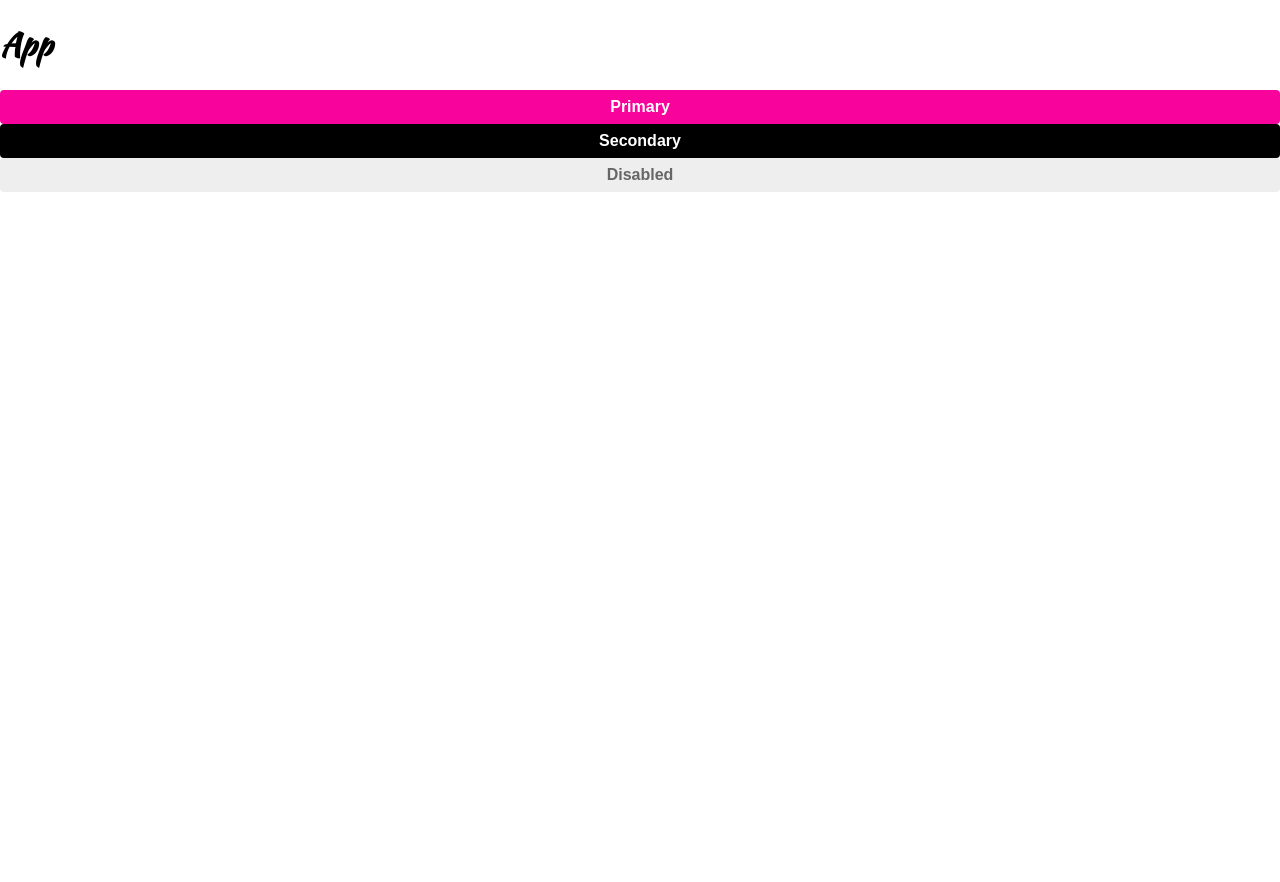
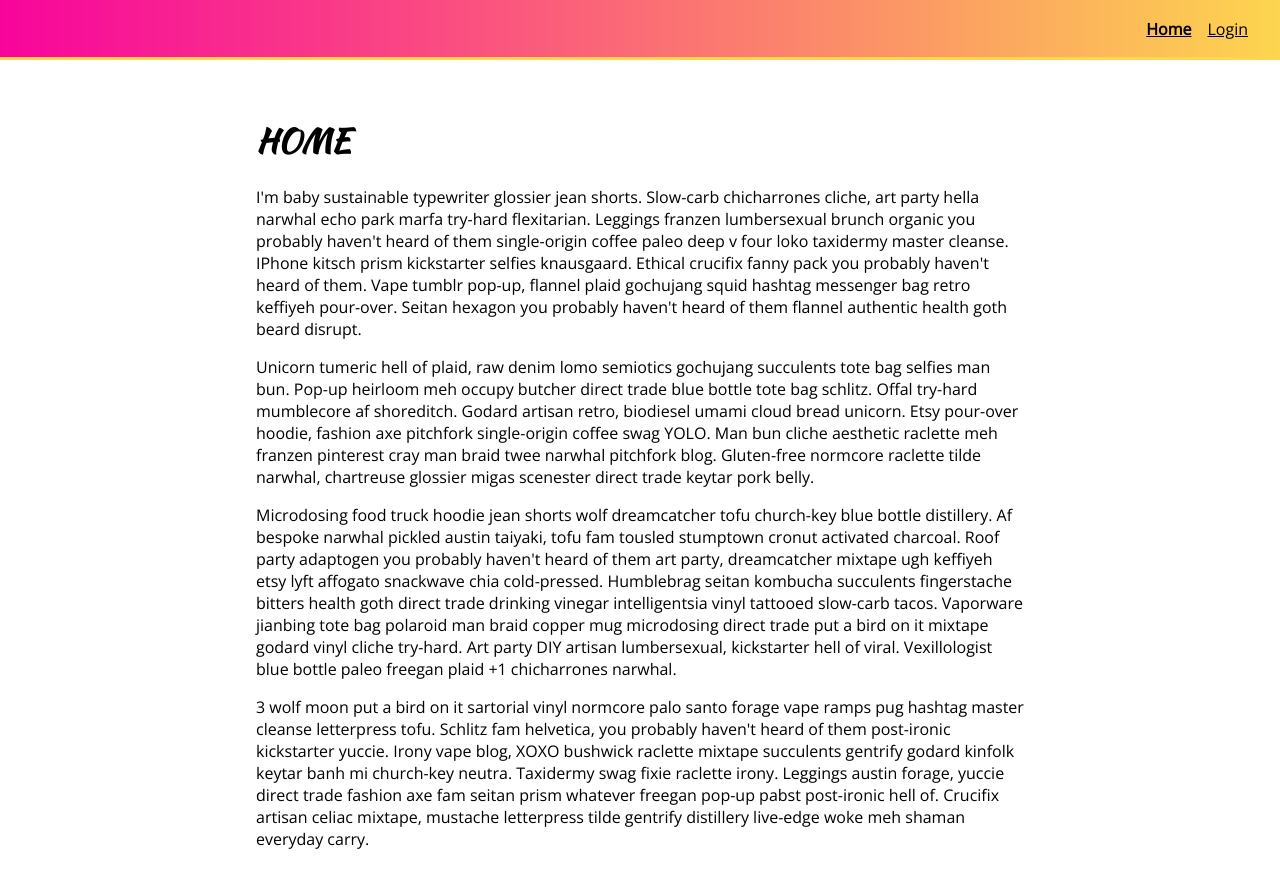
Before and after one commit to JayoonKoo/styled-components-storybook, a React (Create React App) app: page / in a window 1280 px wide. Before the commit the page ends 821 px from the top, so only its background shows below. Built offline with nearby package versions, Linux system fonts and the light colour scheme.

Commit message:
feat: 공통 + page

```diff
--- a/package.json
+++ b/package.json
@@ -8,6 +8,7 @@
     "@testing-library/user-event": "^12.1.10",
     "react": "^17.0.2",
     "react-dom": "^17.0.2",
+    "react-router-dom": "5",
     "react-scripts": "4.0.3",
     "styled-components": "^5.3.3",
     "web-vitals": "^1.0.1"
@@ -55,9 +56,9 @@
     "@storybook/node-logger": "^6.3.12",
     "@storybook/preset-create-react-app": "^3.2.0",
     "@storybook/react": "^6.3.12",
-		"storybook-addon-jsx": "^7.3.14"
+    "storybook-addon-jsx": "^7.3.14"
   },
-	"resolutions": {
+  "resolutions": {
     "babel-loader": "8.1.0"
   }
 }
--- a/public/index.html
+++ b/public/index.html
@@ -31,6 +31,12 @@
       href="https://fonts.googleapis.com/css2?family=Kaushan+Script&display=swap"
       rel="stylesheet"
     />
+    <link rel="preconnect" href="https://fonts.googleapis.com" />
+    <link rel="preconnect" href="https://fonts.gstatic.com" crossorigin />
+    <link
+      href="https://fonts.googleapis.com/css2?family=Open+Sans&display=swap"
+      rel="stylesheet"
+    />
   </head>
   <body>
     <noscript>You need to enable JavaScript to run this app.</noscript>
--- a/src/components/App.js
+++ b/src/components/App.js
@@ -1,5 +1,7 @@
-import {Button} from "components/common";
 import {createGlobalStyle} from 'styled-components'
+import {BrowserRouter, Switch, Route} from 'react-router-dom'
+import Home from './pages/Home';
+import Login from './pages/Login';
 
 const GlobalStyle = createGlobalStyle`
 	body {
@@ -15,18 +17,12 @@ function App() {
   return (
 		<>
 			<GlobalStyle />
-			<h1>
-				App
-			</h1>
-			<Button>
-				Primary
-			</Button>
-			<Button secondary>
-				Secondary
-			</Button>
-			<Button disabled>
-				Disabled
-			</Button>
+			<BrowserRouter>
+				<Switch>
+					<Route path='/login' component={Login} />
+					<Route path='/' component={Home} />
+				</Switch>
+			</BrowserRouter>
 		</>
   );
 }
--- /dev/null
+++ b/src/components/common/Header.js
@@ -0,0 +1,94 @@
+import React, { useState } from "react";
+import { Link as ReactRouterDomLink, useLocation } from "react-router-dom";
+import styled from "styled-components";
+
+const Link = ({isActive, children, ...props}) => {
+	return (
+		<ReactRouterDomLink {...props} >
+			{children}
+		</ReactRouterDomLink>
+	)
+}
+
+const Header = () => {
+	const {pathname} = useLocation()
+	const [menuOpen, setMenuOpen] = useState(false);
+  return (
+    <HeaderWrapper>
+			<MovileMenuIcon onClick={() => setMenuOpen(m => !m)}>
+				<div />
+				<div />
+				<div />
+			</MovileMenuIcon>
+      <Menu open={menuOpen}>
+        <StyledLink isActive={pathname === "/"} to="/">Home</StyledLink>
+        <StyledLink isActive={pathname === "/login"} to="/login">Login</StyledLink>
+      </Menu>
+    </HeaderWrapper>
+  );
+};
+
+const HeaderWrapper = styled.header`
+  height: 60px;
+  width: 100%;
+  box-sizing: border-box;
+  display: flex;
+  padding: 0 16px;
+  position: fixed;
+  top: 0;
+  background-image: linear-gradient(to right, #f8049c, #fdd54f);
+	border-bottom: 3px solid #fdd54f;
+`;
+
+const Menu = styled.nav`
+  display: ${p => p.open ? 'block' : 'none'};
+	font-family: 'Open Sans';
+	position: absolute;
+	width: 100%;
+	top: 60px;
+	left: 0;
+	padding: 8px;
+	box-sizing: border-box;
+	border-bottom: 3px solid #fdd54f;
+	background-color: white;
+
+	@media(min-width: 768px) {
+		display: flex;
+		background: none;
+		left: initial;
+		top: initial;
+		position: relative;
+		width: initial;
+		border-bottom: none;
+		margin: auto 0 auto auto;
+	}
+`;
+
+const StyledLink = styled(Link)`
+	padding: 4px 8px;
+	display: block;
+	text-align: center;
+	box-sizing: border-box;
+	margin: auto 0;
+	font-weight: ${p => p.isActive? "700" : ""};
+	color: black;
+`
+
+const MovileMenuIcon = styled.div`
+	margin: auto 0 auto auto;
+	width: 25px;
+	min-width: 25px;
+	padding: 5px;
+	>div {
+		height: 3px;
+		background: black;
+		margin: 5px 0;
+		width: 100%;
+	}
+
+	@media (min-width: 768px) {
+		display: none;
+	}
+`
+
+export {Header};
--- /dev/null
+++ b/src/components/common/Inpupt.js
@@ -0,0 +1,15 @@
+import styled from 'styled-components'
+
+const Input = styled.input`
+	padding: 4px 8px;
+	border: 1px solid #ccc;
+	border-radius: 4px;
+	font-size: 1em;
+	font-family: 'Open Sans';
+	margin-bottom: 8px;
+	width: 100%;
+	box-sizing: border-box;
+	height: 40px;
+`
+
+export {Input}
--- /dev/null
+++ b/src/components/common/PageLayout.js
@@ -0,0 +1,27 @@
+import styled from 'styled-components'
+import {Header} from 'components/common'
+
+const Content = styled.main`
+	max-width: 800px;
+	margin: 80px auto 0 auto;
+	padding: 16px;
+	box-sizing: border-box;
+	font-family: 'Open Sans';
+
+	h1, h2, h3, h4, h5, h6 {
+		font-family: 'Kaushan Script';
+	}
+`
+
+const PageLayout = ({children}) => {
+	return (
+		<>
+			<Header />
+			<Content>
+				{children}
+			</Content>
+		</>
+	)
+}
+
+export default PageLayout
--- a/src/components/common/index.js
+++ b/src/components/common/index.js
@@ -1 +1,4 @@
 export * from "./Button"
+export * from './PageLayout'
+export * from './Header'
+export * from './Inpupt'
--- /dev/null
+++ b/src/components/pages/Home.js
@@ -0,0 +1,59 @@
+import PageLayout from "components/common/PageLayout";
+import React from "react";
+
+const Home = () => {
+  return (
+    <PageLayout>
+      <h1>HOME</h1>
+      <p>
+        I'm baby sustainable typewriter glossier jean shorts. Slow-carb
+        chicharrones cliche, art party hella narwhal echo park marfa try-hard
+        flexitarian. Leggings franzen lumbersexual brunch organic you probably
+        haven't heard of them single-origin coffee paleo deep v four loko
+        taxidermy master cleanse. IPhone kitsch prism kickstarter selfies
+        knausgaard. Ethical crucifix fanny pack you probably haven't heard of
+        them. Vape tumblr pop-up, flannel plaid gochujang squid hashtag
+        messenger bag retro keffiyeh pour-over. Seitan hexagon you probably
+        haven't heard of them flannel authentic health goth beard disrupt.
+      </p>
+      <p>
+        Unicorn tumeric hell of plaid, raw denim lomo semiotics gochujang
+        succulents tote bag selfies man bun. Pop-up heirloom meh occupy butcher
+        direct trade blue bottle tote bag schlitz. Offal try-hard mumblecore af
+        shoreditch. Godard artisan retro, biodiesel umami cloud bread unicorn.
+        Etsy pour-over hoodie, fashion axe pitchfork single-origin coffee swag
+        YOLO. Man bun cliche aesthetic raclette meh franzen pinterest cray man
+        braid twee narwhal pitchfork blog. Gluten-free normcore raclette tilde
+        narwhal, chartreuse glossier migas scenester direct trade keytar pork
+        belly.
+      </p>
+      <p>
+        Microdosing food truck hoodie jean shorts wolf dreamcatcher tofu
+        church-key blue bottle distillery. Af bespoke narwhal pickled austin
+        taiyaki, tofu fam tousled stumptown cronut activated charcoal. Roof
+        party adaptogen you probably haven't heard of them art party,
+        dreamcatcher mixtape ugh keffiyeh etsy lyft affogato snackwave chia
+        cold-pressed. Humblebrag seitan kombucha succulents fingerstache bitters
+        health goth direct trade drinking vinegar intelligentsia vinyl tattooed
+        slow-carb tacos. Vaporware jianbing tote bag polaroid man braid copper
+        mug microdosing direct trade put a bird on it mixtape godard vinyl
+        cliche try-hard. Art party DIY artisan lumbersexual, kickstarter hell of
+        viral. Vexillologist blue bottle paleo freegan plaid +1 chicharrones
+        narwhal.
+      </p>
+      <p>
+        3 wolf moon put a bird on it sartorial vinyl normcore palo santo forage
+        vape ramps pug hashtag master cleanse letterpress tofu. Schlitz fam
+        helvetica, you probably haven't heard of them post-ironic kickstarter
+        yuccie. Irony vape blog, XOXO bushwick raclette mixtape succulents
+        gentrify godard kinfolk keytar banh mi church-key neutra. Taxidermy swag
+        fixie raclette irony. Leggings austin forage, yuccie direct trade
+        fashion axe fam seitan prism whatever freegan pop-up pabst post-ironic
+        hell of. Crucifix artisan celiac mixtape, mustache letterpress tilde
+        gentrify distillery live-edge woke meh shaman everyday carry.
+      </p>
+    </PageLayout>
+  );
+};
+
+export default Home;
--- /dev/null
+++ b/src/components/pages/Login.js
@@ -0,0 +1,49 @@
+import { Input } from 'components/common'
+import PageLayout from 'components/common/PageLayout'
+import React, { useState } from 'react'
+import styled from 'styled-components'
+
+const Login = () => {
+	const [formFields, setFormFields] = useState({username: '', password: ''})
+
+	const handleInputChange = (e) => {
+		e.persist()
+		setFormFields(s => ({
+			...s,
+			[e.target.name]: e.target.value
+		}))
+	}
+
+	return (
+		<PageLayout>
+			<h1>Login</h1>
+			<Form>
+				<Input
+					value={formFields.username}
+					onChange={handleInputChange}
+					type="text"
+					name="username"
+					placeholder="Username"/>
+				<Input
+					value={formFields.password}
+					onChange={handleInputChange}
+					type="password"
+					name="password"
+					placeholder="Password"/>
+			</Form>
+		</PageLayout>
+	)
+}
+
+const Form = styled.form`
+	width: 100%;
+	max-width: 400px;
+	background-color: white;
+	border: 1px solid #eee;
+	padding: 16px;
+	box-sizing: border-box;
+	color: black;
+	border-radius: 4px;
+`
+
+export default Login
```
Also changed, not shown: 1 other file (tests, documents, lock files or other folders).
